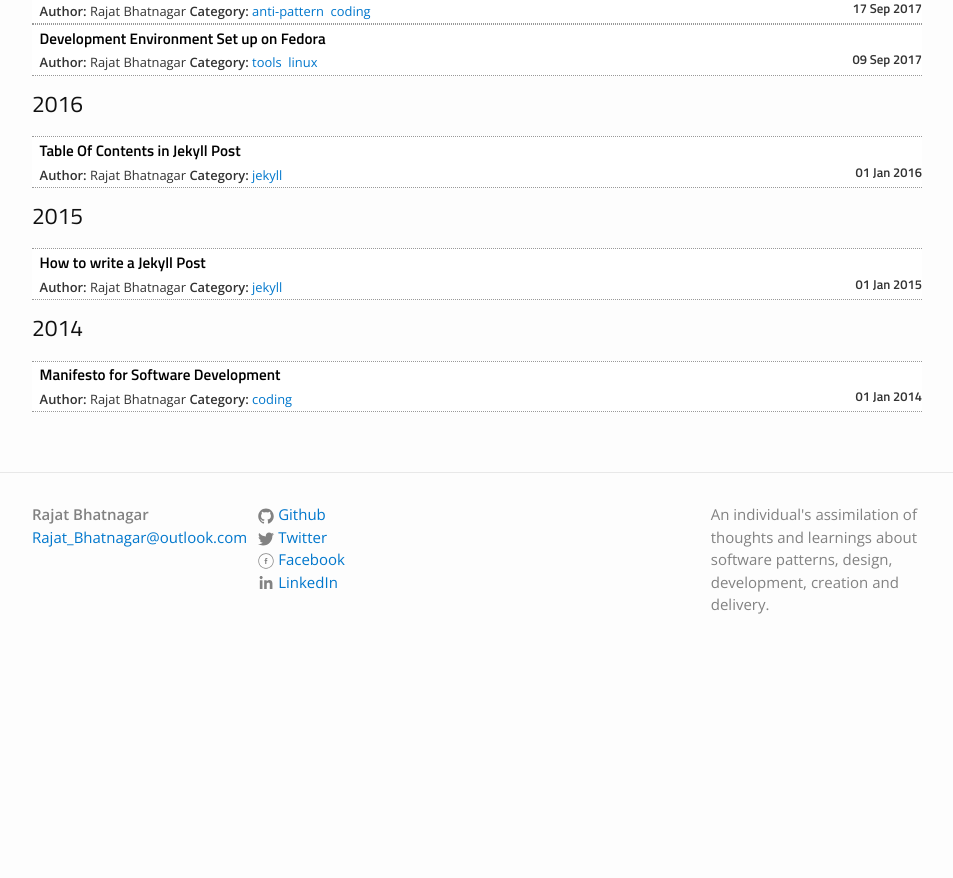
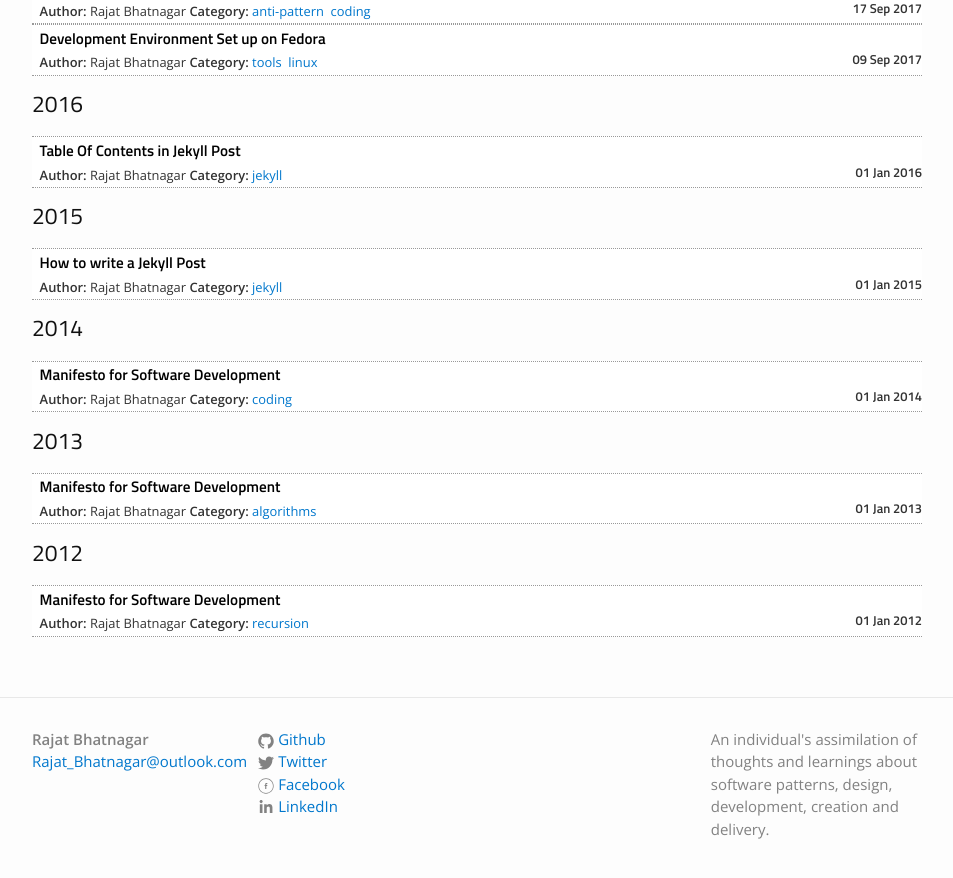
Before and after one commit to rajat-bhatnagar/rajat-bhatnagar.github.io, a Jekyll site: the page built from writing.md, in a window 1280 px wide and 900 px high, scrolled down 2532 px. Shown: the top 878 px of the window, without its empty margins (163-1116 px from the left). Built offline with Jekyll 4.4.1, drawn with Linux system fonts in a browser that asks for light colours; comment, search, counter and statistics services are not loaded; before the commit the page ends 3208 px from its top, so only the background shows below that.

Commit message:
4thNov2019: Added Content for algorithms brush up concepts

```diff
--- /dev/null
+++ b/_posts/2013-01-01-Algorithms.md
@@ -0,0 +1,31 @@
+---
+title:  "Manifesto for Software Development"
+layout: post
+permalink: /writing/2013/01/Algorithms/
+date:   2013-01-01 15:36:27
+categories: [algorithms]
+author: "Rajat Bhatnagar"
+comments: true
+---
+
+**You need algorithms**
+
+ - For fun
+ - For intellectual stimulation.
+ - To become a proficient programmer.
+ -   They may unlock the secrets of life and the universe.
+
+
+The algorithm is a method to solve a problem, Data structure is a method to store information
+
+
+ - data types : stack, queue, bag, union-find, priority queue
+ - sorting : quicksort, mergesort, heapsort
+ - searching :BST, red-black BST, hash table
+ - graphs : BFS, DFS, Prim, Kruskal, Dijkstra
+ - strings : radix sorts, tries, KMP, regexps, data compression
+ - advanced : B-tree, suffix array, maxflow
+
+
+
+----------
--- /dev/null
+++ b/_posts/2013-01-01-Recursion.md
@@ -0,0 +1,16 @@
+---
+title:  "Manifesto for Software Development"
+layout: post
+permalink: /writing/2012/01/Recursion/
+date:   2012-01-01 15:36:27
+categories: [recursion]
+author: "Rajat Bhatnagar"
+comments: true
+---
+
+**Recursion**
+
+
+
+
+----------
```
Also changed, not shown: reading.md (+4 -0 lines).
